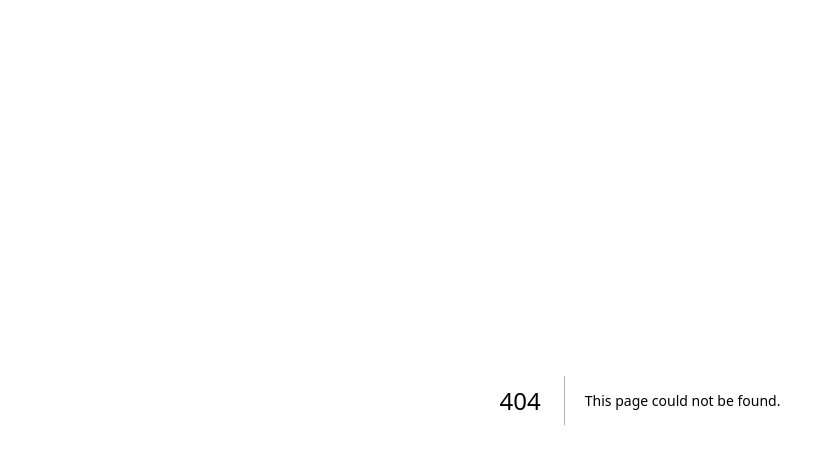
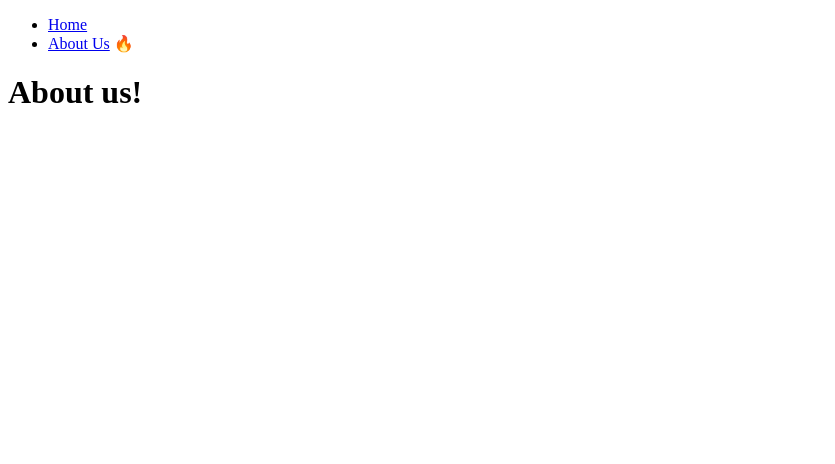
Before and after one commit to Joowon913/Next-JS, a Next.js app: page /about-us in a window 1280 px wide. Before the commit this address had no page. Shown: the top 464 px of the page, without its empty margins (0-835 px from the left). Built offline with nearby package versions, Linux system fonts and the light colour scheme.

Commit message:
Routes 정의 not Found Routes

```diff
--- /dev/null
+++ b/app/about-us/company/page.tsx
@@ -0,0 +1,3 @@
+export default function Company() {
+  return <h1>Company!</h1>
+}
--- /dev/null
+++ b/app/about-us/company/sales/page.tsx
@@ -0,0 +1,3 @@
+export default function Sales() {
+  return <h1>Sales team</h1>
+}
--- /dev/null
+++ b/app/about-us/page.tsx
@@ -0,0 +1,10 @@
+import Navigation from "../../components/navigation";
+
+export default function AboutUs() {
+  return (
+    <div>
+      <Navigation />
+      <h1>About us!</h1>
+    </div>
+  );
+}
--- /dev/null
+++ b/components/navigation.tsx
@@ -0,0 +1,21 @@
+"use client"
+
+import Link from "next/link";
+import { usePathname } from "next/navigation";
+
+export default function Navigation() {
+  const path = usePathname();
+  console.log(path);
+  return (
+    <nav>
+      <ul>
+        <li>
+          <Link href="/">Home</Link> {path === "/" ? "🔥" : ""}
+        </li>
+        <li>
+          <Link href="/about-us">About Us</Link> {path === "/about-us" ? "🔥" : ""}
+        </li>
+      </ul>
+    </nav>
+  );
+}
```
Also changed, not shown: app/not-found.tsx (added, +8 -0 lines), app/page.tsx (+8 -1 lines).
